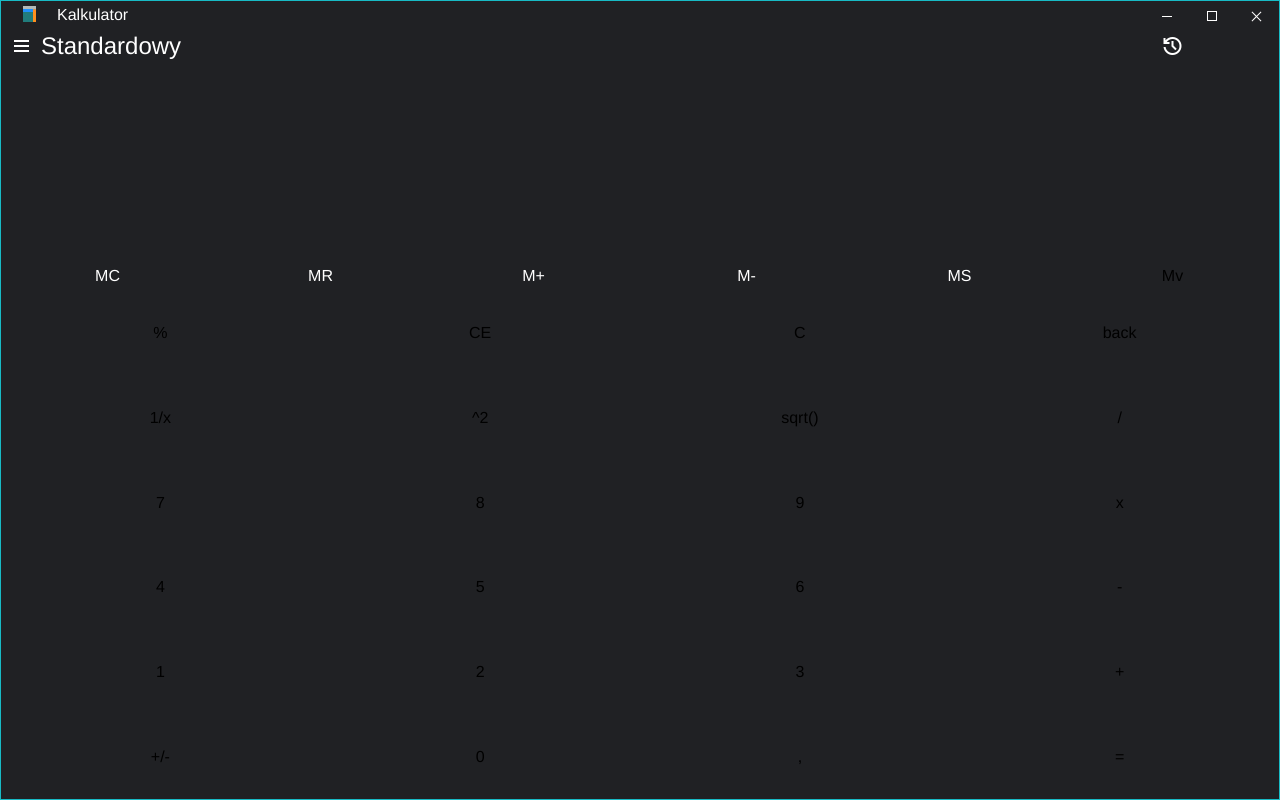
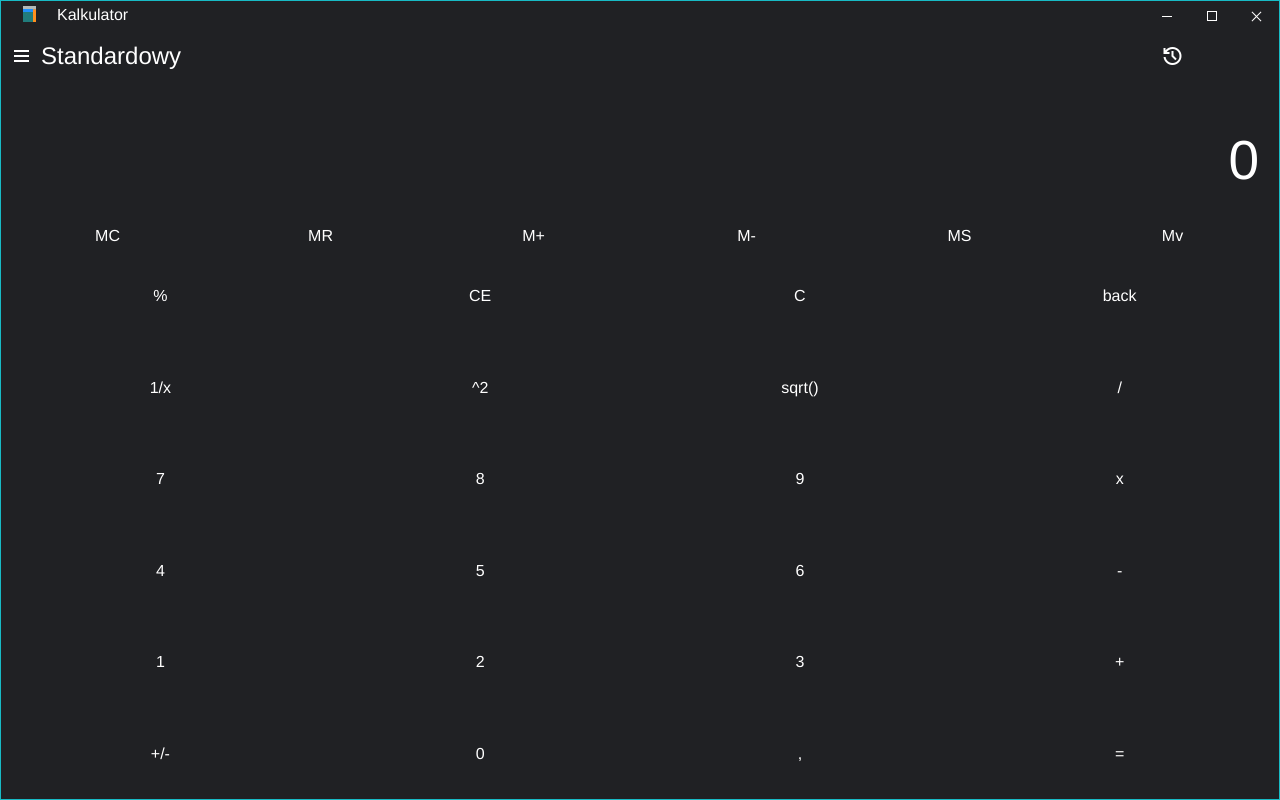
Before and after one commit to konradburdzel/Windows-calculator, a plain HTML site: page index.html in a window 1280 px wide. Drawn offline with nearby package versions, Linux system fonts and the light colour scheme.

Commit message:
Divide display-result section on 2 divs and format their display

```diff
--- a/index.html
+++ b/index.html
@@ -53,7 +53,10 @@
       <section class="history">
         <span class="material-symbols-outlined"> history </span>
       </section>
-      <section class="display-result"></section>
+      <section class="display-result">
+        <div class="operation"></div>
+        <div class="input-data">0</div>
+      </section>
       <section class="memory">
         <span class="key mc">MC</span>
         <span class="key mr">MR</span>
--- a/styles/layout.css
+++ b/styles/layout.css
@@ -15,7 +15,7 @@ body {
   height: 100vh;
   display: grid;
   grid-template-columns: 5fr 1fr;
-  grid-template-rows: 30px 30px 200px 30px;
+  grid-template-rows: 40px 30px 150px 30px;
   grid-template-areas:
     "top-bar top-bar"
     "menu history"
@@ -121,6 +121,16 @@ body {
 
 .display-result {
   grid-area: results;
+  display: flex;
+  flex-direction: column;
+  justify-content: center;
+  align-items: flex-end;
+  padding: 0 20px;
+  gap: 10px;
+}
+
+.operation {
+  height: 17px;
 }
 
 .memory {
--- a/styles/style.css
+++ b/styles/style.css
@@ -7,6 +7,7 @@
   --border: rgba(24, 187, 197, 1);
   --fonts: rgba(255, 255, 255, 1);
   --fonts-grey: rgba(113, 113, 133, 1);
+  --fonts-light-grey: rgba(166, 166, 166, 1);
   --white: rgba(255, 255, 255, 1);
   --equal-sign: rgba(39, 64, 66, 1);
   --equal-background: rgba(140, 231, 237, 1);
@@ -17,6 +18,7 @@
 body {
   background-color: var(--light-grey-key);
   font-family: "Franklin Gothic Medium", "Arial Narrow", Arial, sans-serif;
+  color: var(--fonts);
 }
 
 #calculator {
@@ -84,6 +86,14 @@ h1 {
   border-radius: 5px;
 }
 
+.operation {
+  font-size: 15px;
+  color: var(--fonts-light-grey);
+}
+.input-data {
+  font-size: 55px;
+}
+
 .memory {
   color: var(--fonts);
 }
```
